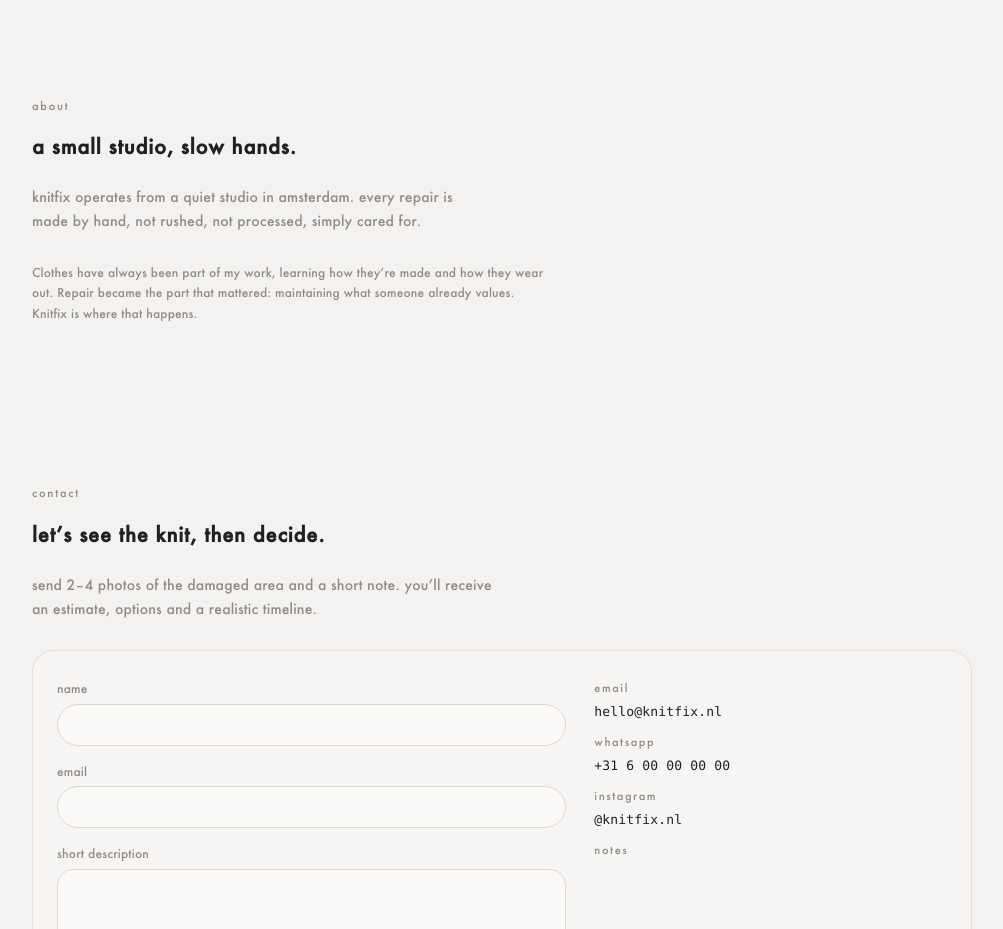
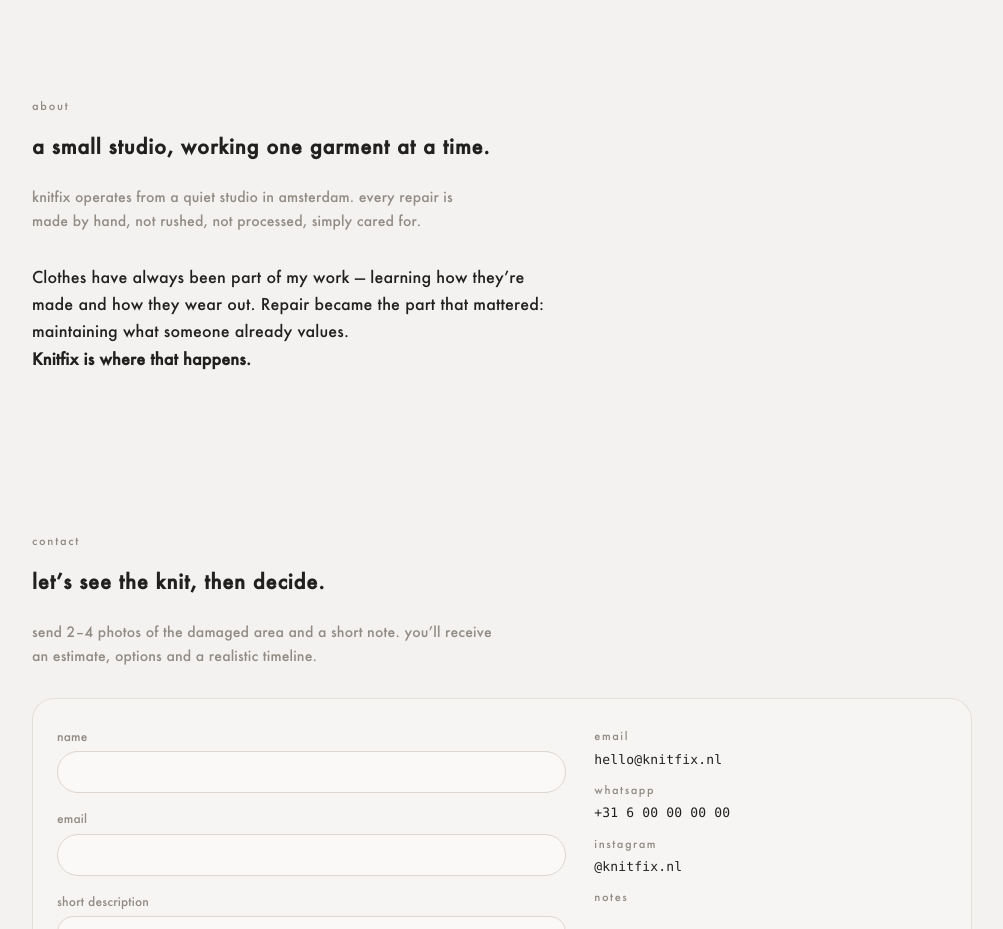
Before and after one commit to alejandrxmh/knitfix-static, a plain HTML site: page index.html in a window 1280 px wide. Shown: the part 1120-2049 px from the top of the page, without its empty margins (138-1141 px from the left). Drawn offline with Linux system fonts and the light colour scheme.

Commit message:
Update index.html

```diff
--- a/index.html
+++ b/index.html
@@ -636,8 +636,8 @@
           ></div>
           <h2
             class="section-title t"
-            data-en="a small studio, slow hands."
-            data-nl="een kleine studio, trage handen."
+            data-en="a small studio, working one garment at a time."
+            data-nl="een kleine studio, één kledingstuk tegelijk."
           ></h2>
 
           <div class="about-layout">
@@ -647,11 +647,12 @@
                 data-en="knitfix operates from a quiet studio in amsterdam. every repair is made by hand, not rushed, not processed, simply cared for."
                 data-nl="knitfix werkt vanuit een rustige studio in amsterdam. elke reparatie gebeurt afzonderlijk, met tijd en aandacht."
               ></p>
-              <p
-                class="small-text t"
-                data-en="Clothes have always been part of my work, learning how they’re made and how they wear out. Repair became the part that mattered: maintaining what someone already values. Knitfix is where that happens."
-                data-nl="Kleding is altijd onderdeel geweest van mijn werk, leren hoe het wordt opgebouwd en hoe het slijt. Reparatie werd het stuk dat ertoe deed: het behouden van wat voor iemand al betekenis heeft. Knitfix is waar dat plaatsvindt."
-              ></p>
+             <p class="about-text">
+  Clothes have always been part of my work — learning how they’re made and how they wear out. Repair became the part that mattered: maintaining what someone already values.
+  <br>
+  <strong>Knitfix is where that happens.</strong>
+</p>
+
             </div>
           </div>
         </div>
```
